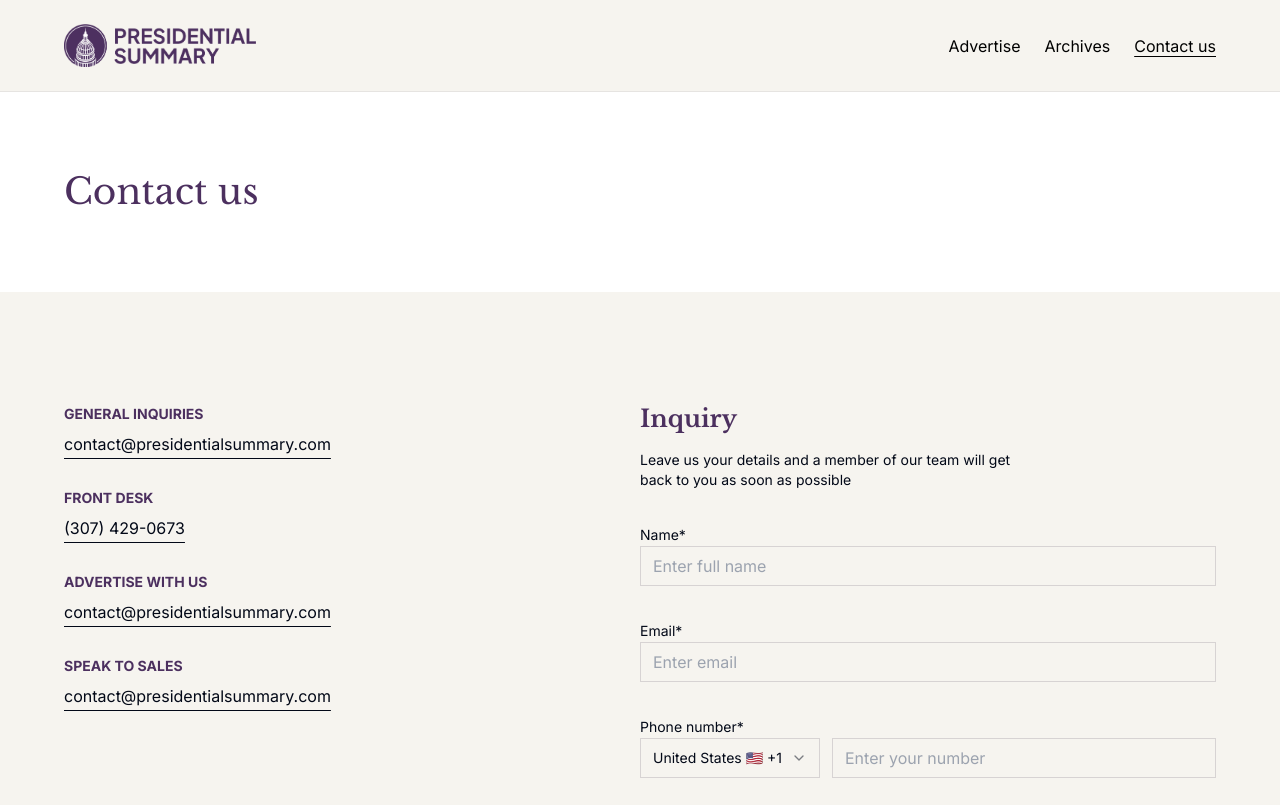
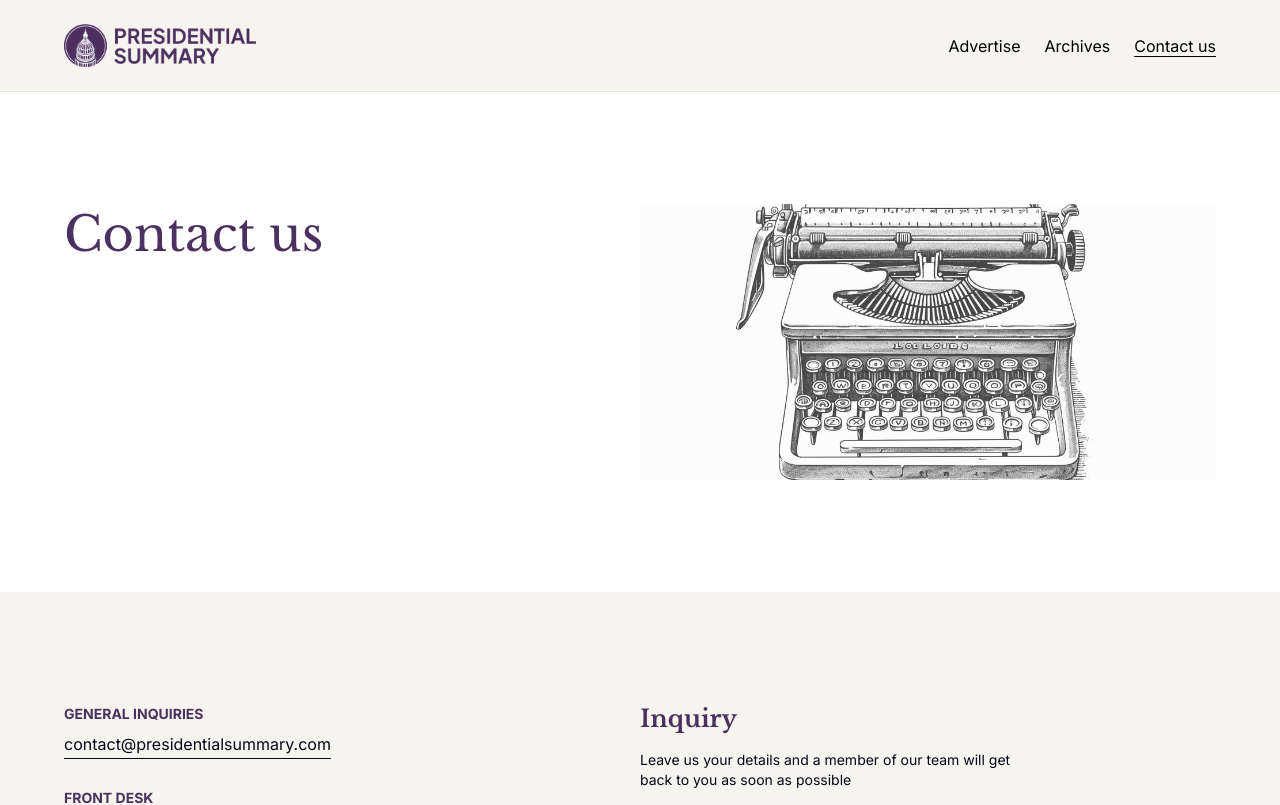
Before and after one commit to Elango-Sagravia/presidential, a Next.js app: page /contact in a window 1280 px wide. Shown: the top 805 px of the page. Built offline with nearby package versions, Linux system fonts and the light colour scheme.

Commit message:
added contact page image

```diff
--- a/app/(web)/contact/page.js
+++ b/app/(web)/contact/page.js
@@ -2,15 +2,17 @@ import ContactForm from "@/components/ui/contactForm/contactForm";
 import Faq from "@/components/ui/faq/faq";
 import Subscribe from "@/components/ui/subscribe/subscribe";
 import libre from "@/components/libre-font";
+import ContactHeader from "@/components/ui/contactHeader/contactHeader";
 
 export default function Contact() {
   return (
     <main>
-      <header className="px-4 lg:px-16 py-20 max-w-7xl mx-auto">
+      {/* <header className="px-4 lg:px-16 py-20 max-w-7xl mx-auto">
         <h1 className={`text-4xl text-nl_background ${libre.className}`}>
           Contact us
         </h1>
-      </header>
+      </header> */}
+      <ContactHeader />
       <ContactForm />
       <Faq />
       <Subscribe />
--- /dev/null
+++ b/components/ui/contactHeader/contactHeader.js
@@ -0,0 +1,32 @@
+import PrimaryInterLinkButton from "../PrimaryInterLinkButton/PrimaryInterLinkButton";
+import { ArrowDown } from "lucide-react";
+import libre from "@/components/libre-font";
+import Image from "next/image";
+import content from "@/content/content";
+import { cn } from "@/lib/utils";
+
+export default function ContactHeader() {
+  return (
+    <div>
+      <div className="flex px-4 md:px-16 py-16 lg:py-28 lg:min-h-[500px] max-w-7xl mx-auto">
+        <div className="flex-1">
+          <h1
+            className={`${cn(
+              `text-nl_background text-4xl sm:text-5xl ${libre.className} leading-tight sm:leading-tight`
+            )}`}
+          >
+            Contact us
+          </h1>
+        </div>
+        <div className="hidden flex-1 lg:block relative">
+          <Image
+            src={"/contact.jpg"}
+            layout="fill"
+            objectFit="cover"
+            alt="Home screen banner image"
+          />
+        </div>
+      </div>
+    </div>
+  );
+}
```
Also changed, not shown: public/contact.jpg (added).
